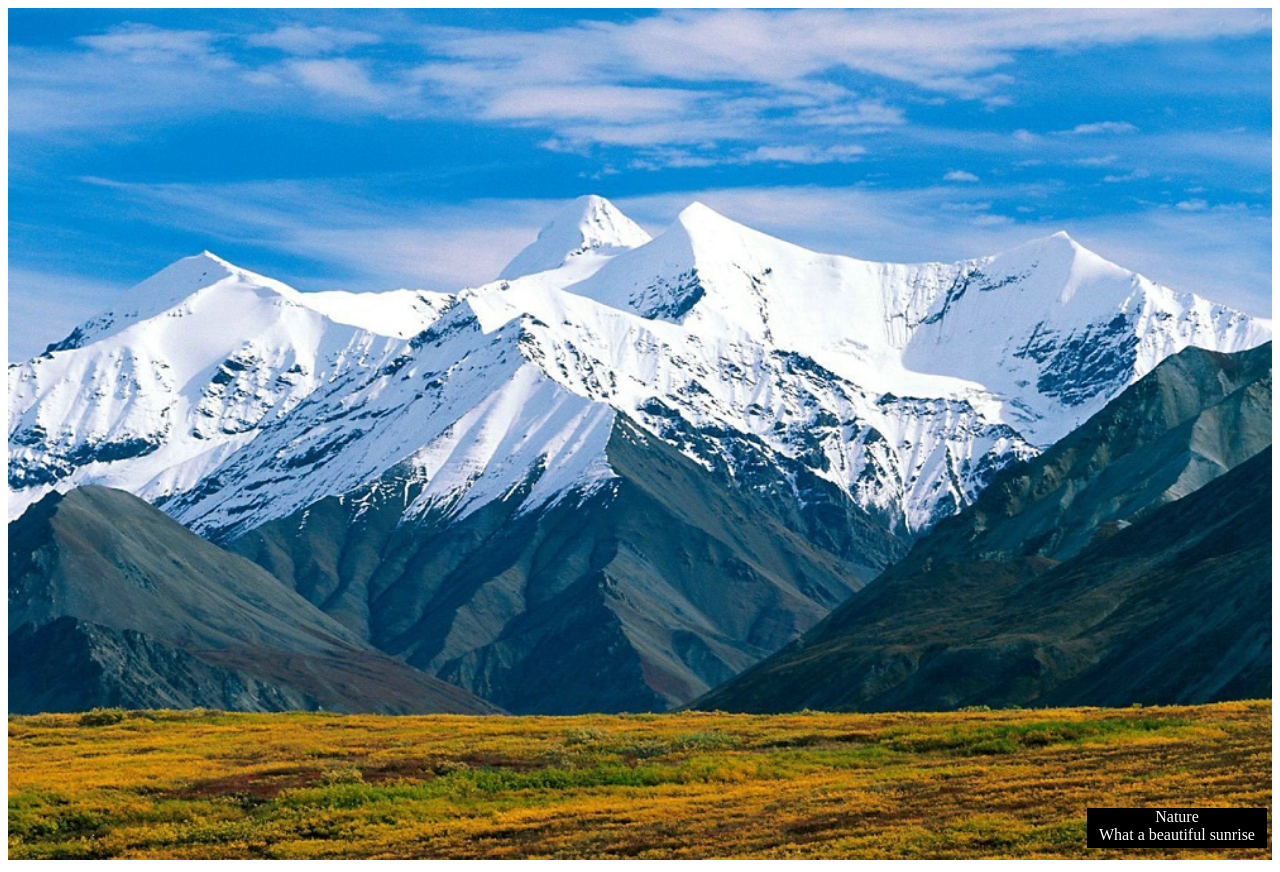
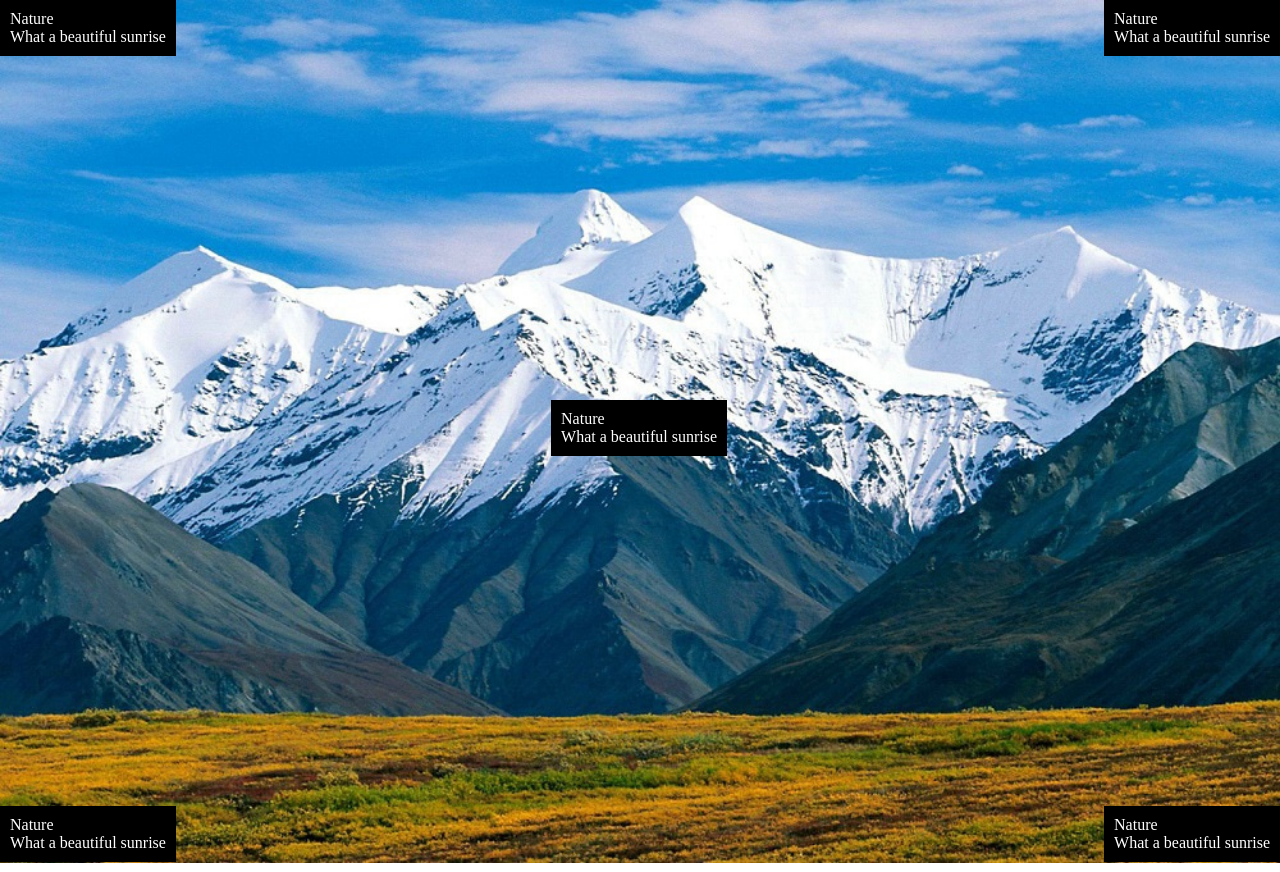
Before and after one commit to SosnaO/test-DevIT, a plain HTML site: page CSS HTML/3/index.html in a window 1280 px wide. Drawn offline with Linux system fonts and the light colour scheme.

Commit message:
исправила 3 НТML

```diff
--- a/CSS HTML/3/index.html
+++ b/CSS HTML/3/index.html
@@ -8,12 +8,32 @@
     <link rel="stylesheet" href="./style.css" />
   </head>
   <body>
-  <div class ="container">
-    <div class ="thumb">
-      <a href="" class="image"><img src="img.jpg" width=100% alt="Горы" /> </a>
-
-     <p class="text-bottom-right">Nature<br> What a beautiful sunrise</p>
+    <div class="container">
+      <div class="thumb">
+        <p class="text-center">
+          Nature<br />
+          What a beautiful sunrise
+        </p>
+        <p class="text-top-left">
+          Nature<br />
+          What a beautiful sunrise
+        </p>
+        <p class="text-top-right">
+          Nature<br />
+          What a beautiful sunrise
+        </p>
+        <p class="text-bottom-right">
+          Nature<br />
+          What a beautiful sunrise
+        </p>
+        <p class="text-bottom-left">
+          Nature<br />
+          What a beautiful sunrise
+        </p>
+        <a href="" class="image"
+          ><img src="img.jpg" width="100%" alt="Горы" />
+        </a>
       </div>
-     </div>
+    </div>
   </body>
 </html>
--- a/CSS HTML/3/style.css
+++ b/CSS HTML/3/style.css
@@ -1,49 +1,73 @@
-.thumb{
+a {
+  margin: 0px;
+}
+body {
+  margin: auto;
+}
+p {
+  margin: 0px;
+}
+/* .image {
+  margin: 0;
+} */
+.thumb {
   position: relative;
+  /* margin: 0; */
 }
-.text-bottom-right{
+.text-bottom-right {
   position: absolute;
   bottom: 0;
   right: 0;
-  margin-right: 5px;
+  padding: 10px;
   display: block;
-  text-align: center;
+
   background-color: black;
   color: white;
-  width: 180px;
-  height: 40px;
+
+  margin-bottom: 5px;
 }
+.text-bottom-left {
+  position: absolute;
+  bottom: 0;
+  left: 0;
+
+  padding: 10px;
+  display: block;
+
+  background-color: black;
+  color: white;
+
+  margin-bottom: 5px;
+}
+
 .text-center {
   position: absolute;
   bottom: 50%;
   right: 50%;
   display: block;
-  text-align: center;
   background-color: black;
   color: white;
-  width: 180px;
-  height: 40px;
+  padding: 10px;
+  width: fit-content;
+  margin-bottom: -23px;
+  margin-right: -87px;
 }
- .text-top-right {
+.text-top-right {
   position: absolute;
-  top: 0;
   right: 0;
-  margin-right: 100px;
   display: block;
-  text-align: center;
   background-color: black;
   color: white;
-  width: 180px;
-  height: 40px;
+
+  padding: 10px;
 }
 .text-top-left {
   position: absolute;
-  top: 0;
-  left: 0;
   display: block;
-  text-align: center;
   background-color: black;
   color: white;
-  width: 180px;
-  height: 40px;
+  padding: 10px;
 }
+/* .container {
+  margin: auto;
+  } */
```
